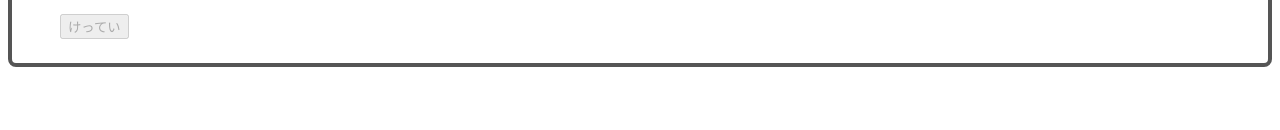
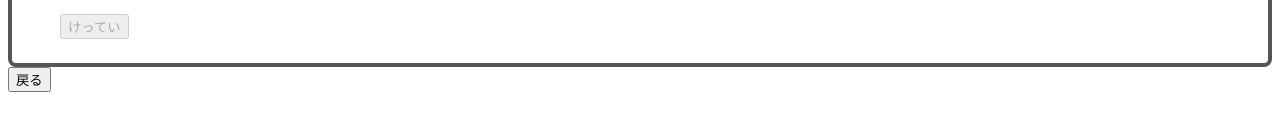
Before and after one commit to YutaNiimi/KM-sd09Pokemon, a Nuxt app: page /new in a window 1280 px wide. Shown: the part 236-366 px from the top of the page. Built offline with nearby package versions, Linux system fonts and the light colour scheme.

Commit message:
Update new.vue

```diff
--- a/pages/new.vue
+++ b/pages/new.vue
@@ -45,6 +45,7 @@ const { dialog, onOpen, onClose } = useDialog();
         </GamifyItem>
       </GamifyList>
     </GamifyDialog>
+    <button type="button" onclick="history.back()" >戻る</button>
   </div>
 </template>
 
```
